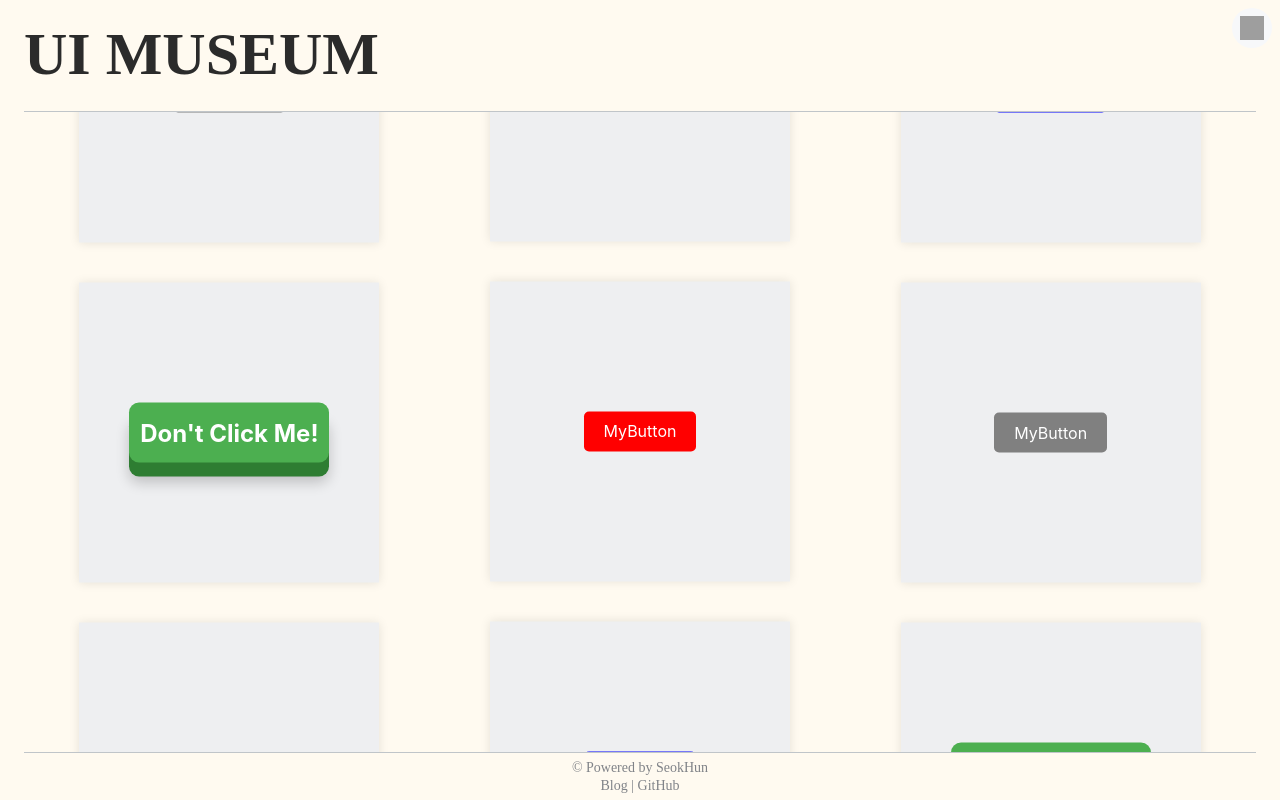
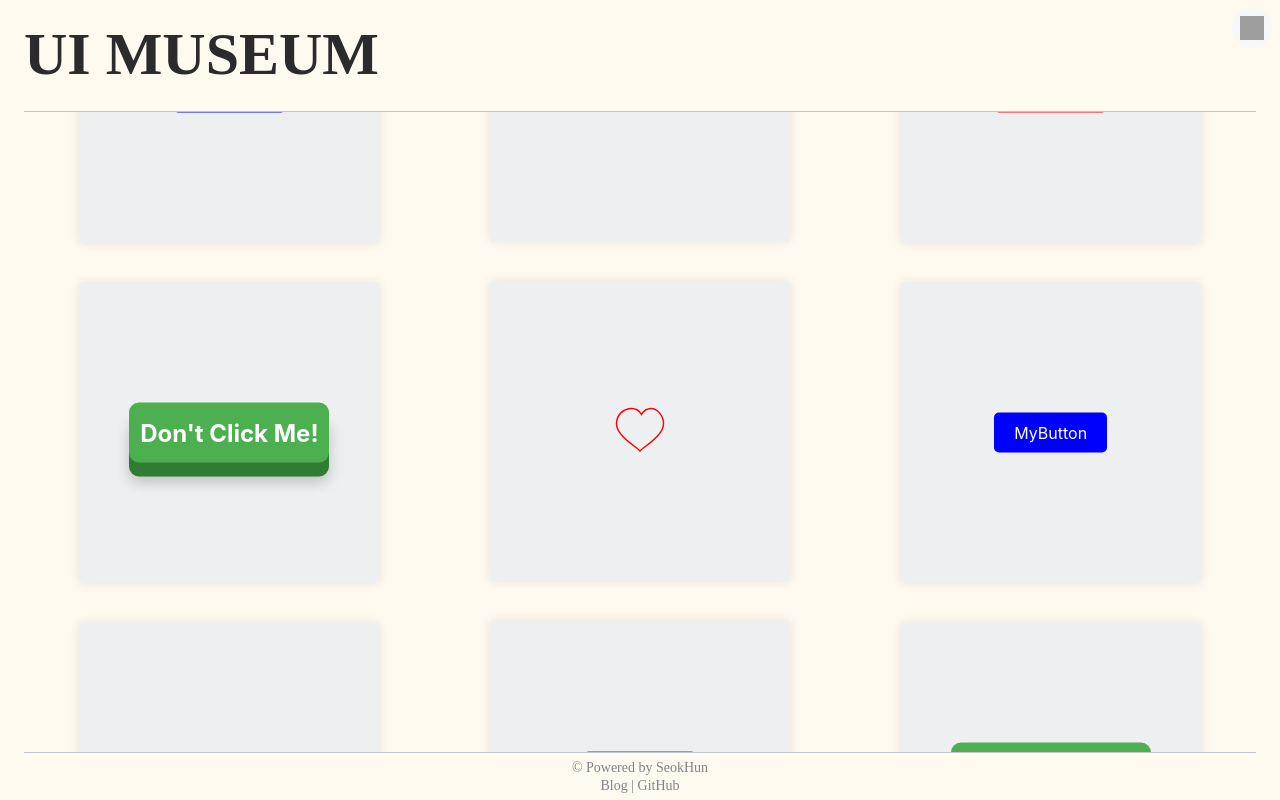
Before and after one commit to tommya98/UI-MUSEUM, a React (Vite) app: page / in a window 1280 px wide. Built offline with nearby package versions, Linux system fonts and the light colour scheme; grey boxes are pictures that could not be loaded; a web font is replaced by a local one.

Commit message:
FEAT: 좋아요 버튼 컴포넌트 추가

```diff
--- /dev/null
+++ b/src/exhibits/LikeButton/index.tsx
@@ -0,0 +1,24 @@
+import { useState } from "react";
+import * as S from "./styled";
+
+const LikeButton = () => {
+  const [isClicked, setIsClicked] = useState(false);
+
+  const handleClick = () => setIsClicked((prev) => !prev);
+
+  return (
+    <S.Button isClicked={isClicked} onClick={handleClick}>
+      <svg viewBox="-1 -1 34 32">
+        <path
+          d="M23.6,0C20.9,0,18.4,1.6,17,4.1C15.6,1.6,13.1,0,10.4,0C4.6,0,0,4.6,0,10.4c0,8.1,12.9,15.2,16,18.5
+    c3.1-3.3,16-10.4,16-18.5C32,4.6,27.4,0,23.6,0z"
+          fill={isClicked ? "red" : "none"}
+          stroke="red"
+          strokeWidth="1"
+        />
+      </svg>
+    </S.Button>
+  );
+};
+
+export default LikeButton;
--- /dev/null
+++ b/src/exhibits/LikeButton/styled.ts
@@ -0,0 +1,99 @@
+import { keyframes } from "@emotion/react";
+import styled from "@emotion/styled";
+
+interface IButtonProps {
+  isClicked: boolean;
+}
+
+export const Button = styled.button<IButtonProps>`
+  background-color: transparent;
+
+  svg {
+    cursor: pointer;
+    width: 50px;
+    height: 50px;
+    position: relative;
+    animation: ${({ isClicked }) => (isClicked ? bounce : "none")};
+    animation-duration: 2s;
+    animation-iteration-count: 1;
+    animation-timing-function: ease;
+    animation-fill-mode: forwards;
+  }
+
+  &:before {
+    content: "";
+    position: absolute;
+    top: 50%;
+    left: 50%;
+    transform: translate(-50%, -50%);
+    width: 0px;
+    height: 0px;
+    border: 1px dotted red;
+    border-radius: 50%;
+    opacity: 0;
+    transition: all 1s;
+    animation: ${({ isClicked }) => (isClicked ? wave1 : "none")};
+    animation-duration: 2s;
+    animation-iteration-count: 1;
+    animation-timing-function: ease;
+  }
+
+  &:after {
+    content: "";
+    position: absolute;
+    top: 50%;
+    left: 50%;
+    transform: translate(-50%, -50%);
+    width: 10px;
+    height: 5px;
+    border: 1px dotted red;
+    border-radius: 50%;
+    opacity: 0;
+    transition: all 1s;
+    animation: ${({ isClicked }) => (isClicked ? wave2 : "none")};
+    animation-duration: 2s;
+    animation-iteration-count: 1;
+    animation-timing-function: ease;
+  }
+`;
+
+const bounce = keyframes`
+  0% {
+    transform: scale(1,1) translateY(0);
+  }
+  10% {
+    transform: scale(1.05,1.05) translateY(0);
+  }
+  40% {
+    transform: scale(1.1,1.1) translateY(-100px);
+  }
+  100% {
+    transform: scale(1.2,1.2) translateY(0);
+  }
+`;
+
+const wave1 = keyframes`
+  0% {
+    width: 0px;
+    height: 0px;
+    opacity: 1;
+  }
+  100% {
+    width: 120px;
+    height: 100px;
+    opacity: 1;
+  }
+`;
+
+const wave2 = keyframes`
+  0% {
+    width: 10px;
+    height: 5px;
+    opacity: 1;
+  }
+  100% {
+    width: 200px;
+    height: 160px;
+    opacity: 1;
+  }
+`;
--- a/src/exhibits/index.ts
+++ b/src/exhibits/index.ts
@@ -1,12 +1,13 @@
 import DontClickButton from "./DontClickButton";
+import LikeButton from "./LikeButton";
 import MyComponent from "./MyComponent";
 
 export type TComponentName =
   | "DontClickButton"
+  | "LikeButton"
   | "MyComponent1"
   | "MyComponent2"
-  | "MyComponent3"
-  | "MyComponent4";
+  | "MyComponent3";
 
 export interface IComponentsMetaData {
   componentName: TComponentName;
@@ -21,10 +22,10 @@ export interface IComponentsMetaData {
 
 export const componentMapper = {
   DontClickButton,
+  LikeButton,
   MyComponent1: MyComponent,
   MyComponent2: MyComponent,
   MyComponent3: MyComponent,
-  MyComponent4: MyComponent,
 };
 
 const componentsWithMetaData: IComponentsMetaData[] = [
@@ -38,7 +39,17 @@ const componentsWithMetaData: IComponentsMetaData[] = [
       url: "https://github.com/tommya98/UI-MUSEUM/tree/main/src/exhibits/DontClickButton",
     },
   },
-  ...["red", "blue", "grey", "orange"].map((color, index) => ({
+  {
+    componentName: "LikeButton",
+    props: {},
+    metaData: {
+      title: "좋아요 버튼",
+      description: "좋아요를 누르면 튀어오르는 버튼입니다.",
+      date: "2024-02-14",
+      url: "https://github.com/tommya98/UI-MUSEUM/tree/main/src/exhibits/LikeButton",
+    },
+  },
+  ...["red", "blue", "grey"].map((color, index) => ({
     componentName: `MyComponent${index + 1}` as TComponentName,
     props: { bg: color },
     metaData: {
```
